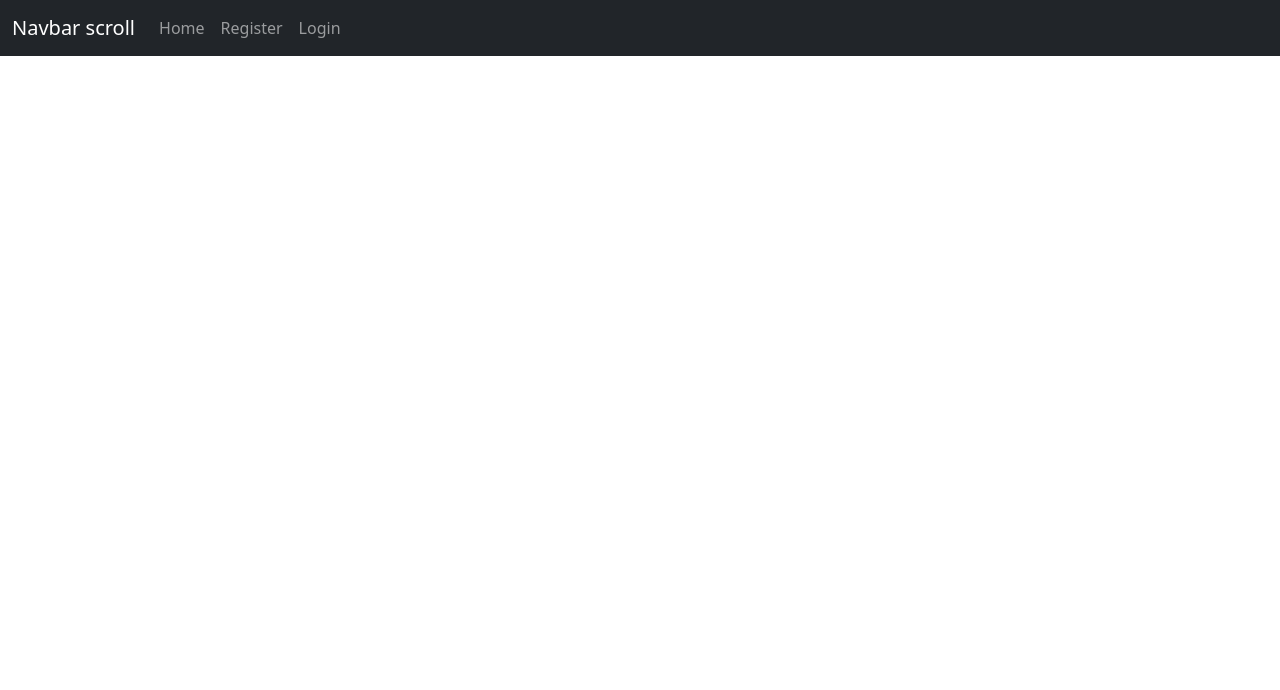
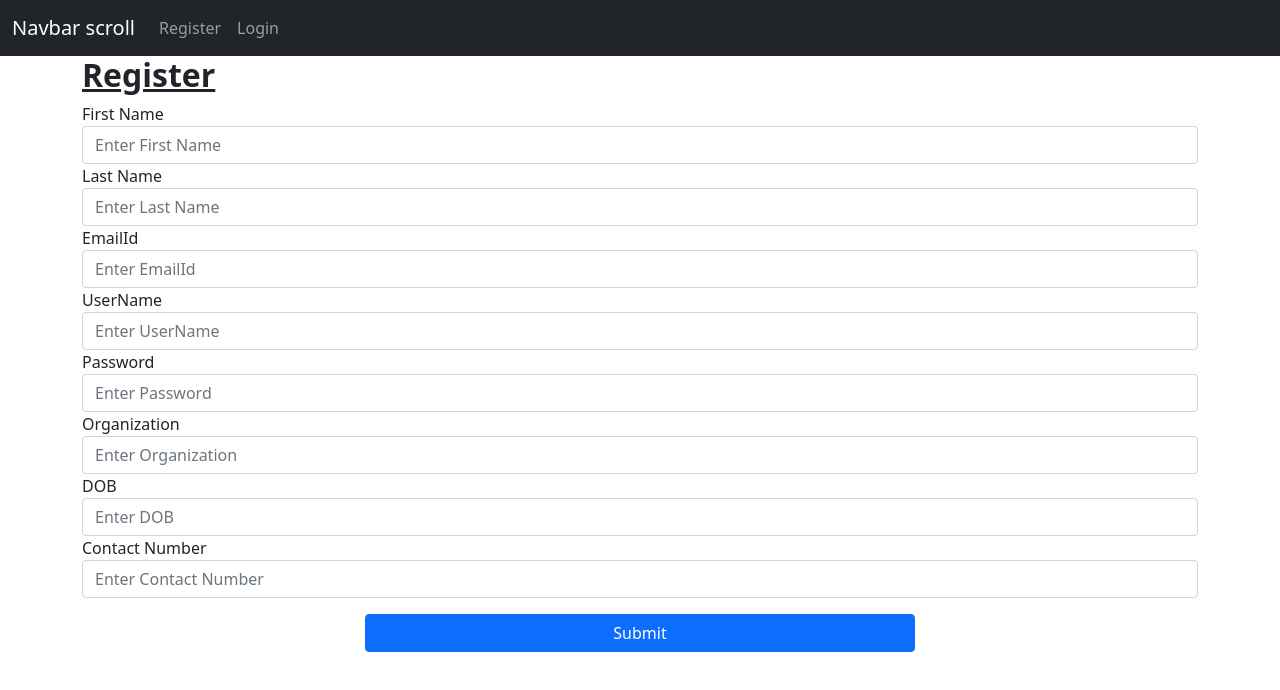
Before and after one commit to BishwajeetSamal/todolistNew, a React (Create React App) app: page / in a window 1280 px wide. Shown: the top 690 px of the page. Built offline with nearby package versions, Linux system fonts and the light colour scheme.

Commit message:
navbar chnage

```diff
--- a/src/App.js
+++ b/src/App.js
@@ -1,11 +1,9 @@
 import NavbarPage from "./components/NavbarPage";
-import TodoList from "./components/TodoList";
 
 function App() {
   return (
     <div className="App">
       <header className="App-header">
-        {/* <TodoList /> */}
         <NavbarPage />
       </header>
     </div>
--- a/src/components/LogoutComponent.jsx
+++ b/src/components/LogoutComponent.jsx
@@ -8,12 +8,13 @@ function LogoutComponent() {
         UserService.userLogout().then((res) => {
           if(res.data.status===200){
             localStorage.clear();
-            navigate("/LoginComponent");
+
           }
+          navigate("/LoginComponent");
         });
       }, []);
   return (
-    <div>Logout</div>
+    <div></div>
   )
 }
 
--- a/src/components/NavbarPage.jsx
+++ b/src/components/NavbarPage.jsx
@@ -1,7 +1,6 @@
 import React from "react";
 import { Navbar, Container, Nav } from "react-bootstrap";
 import { BrowserRouter as Router, Route, Routes } from "react-router-dom";
-import Home from "./Home";
 import RegisterComponent from "./RegisterComponent";
 import LoginComponent from "./LoginComponent";
 import TodoList from "./TodoList";
@@ -20,8 +19,8 @@ function NavbarPage() {
               style={{ maxHeight: "100px" }}
               navbarScroll
             >
-              <Nav.Link href="/Home">Home</Nav.Link>
-              <Nav.Link href="/RegisterComponent">Register</Nav.Link>
+              {/* <Nav.Link href="/Home">Home</Nav.Link> */}
+              <Nav.Link href="/">Register</Nav.Link>
              {localStorage.getItem("token")===null?<Nav.Link href="/LoginComponent">Login</Nav.Link>:<Nav.Link href="/LogoutComponent">Logout</Nav.Link>}
             </Nav>
           </Navbar.Collapse>
@@ -29,8 +28,8 @@ function NavbarPage() {
       </Navbar>
       <Router>
         <Routes>
-          <Route path="/Home" element={<Home />} />
-          <Route path="/RegisterComponent" element={<RegisterComponent />} />
+          {/* <Route path="/Home" element={<Home />} /> */}
+          <Route path="/" element={<RegisterComponent />} />
           <Route path="/LoginComponent" element={<LoginComponent />} />
           <Route path="/TodoList" element={<TodoList />} />
           <Route path="/LogoutComponent" element={<LogoutComponent />} />
```
